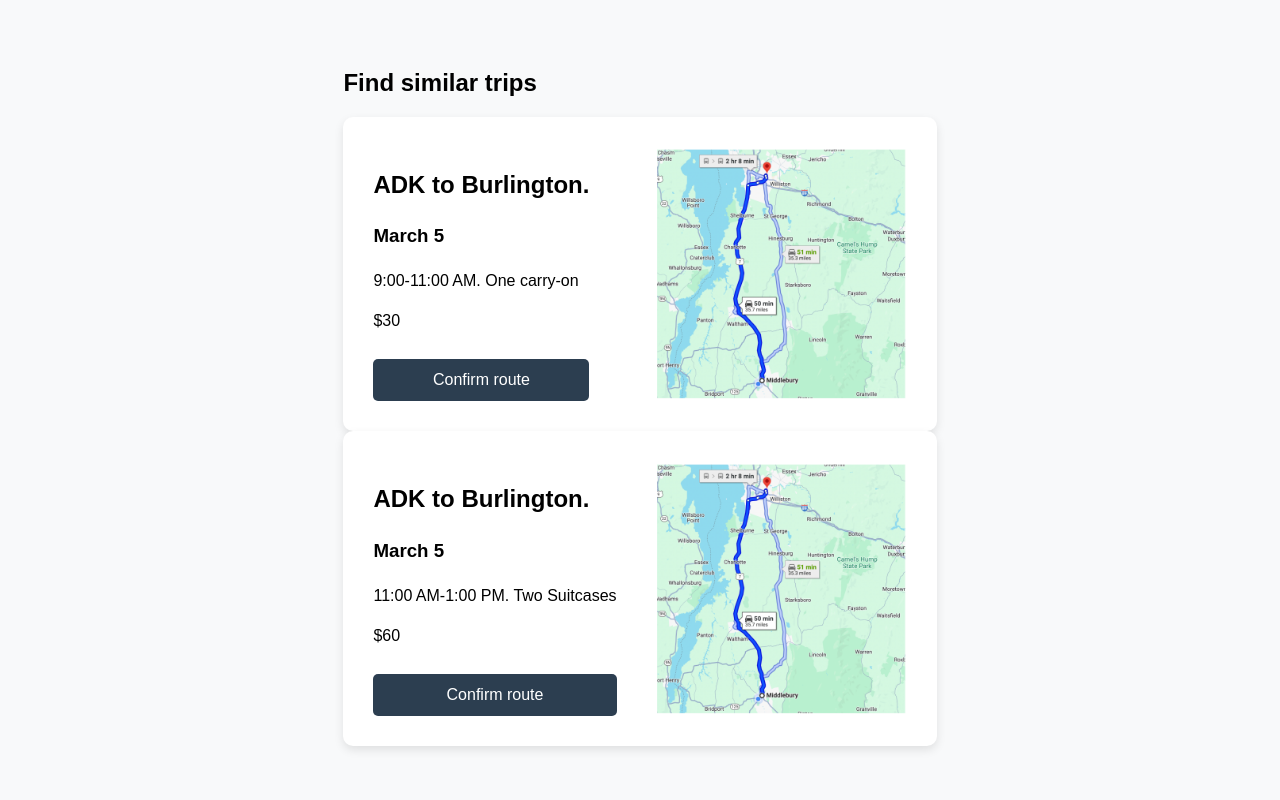
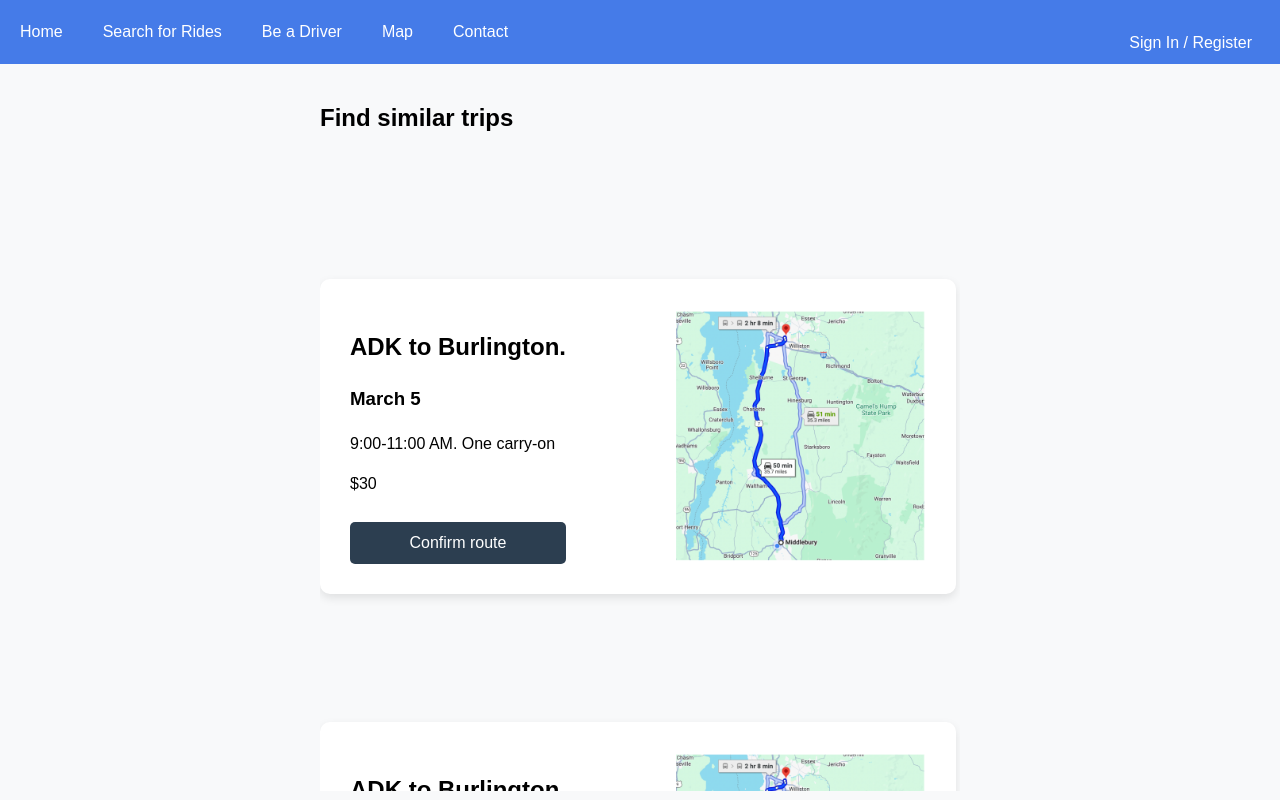
Before and after one commit to PanthersPool/PanthersPoolWeb, a React (Vite) app in the folder panthers-pool/: page /select-ride in a window 1280 px wide. Built offline with nearby package versions, Linux system fonts and the light colour scheme.

Commit message:
connect different pages

```diff
--- a/panthers-pool/src/App.css
+++ b/panthers-pool/src/App.css
@@ -19,6 +19,8 @@ body {
   align-items: center; /* Align items vertically */
   justify-content: space-between; /* Pushes form and image apart */
   gap: 40px; /* Adds spacing between form and image */
+  margin-top: 8em;
+  overflow: scroll;
 }
 
 .image-container {
--- a/panthers-pool/src/App.jsx
+++ b/panthers-pool/src/App.jsx
@@ -10,6 +10,7 @@ import MapPage from "./MapPage"
 import SelectRide from "./SelectRide"
 import RegisterPage from "./RegisterPage"
 import "./App.css";
+import RideOption from "./rideOption.jsx";
 
 function App() {
   return (
@@ -17,11 +18,13 @@ function App() {
       <Routes>
         <Route path="/" element={<LaunchPage />} />
         <Route path="/find-ride" element={<FindRide />} />
-        <Route path="/driverSignUp" element={<DriverSignUp />} />
+        <Route path="/driver-sign-up" element={<DriverSignUp />} />
         <Route path="/confirmation" element={<ConfirmationPage />} />
         <Route path="/register" element={<RegisterPage />} />
         <Route path="/map-page" element={<MapPage/>} />
         <Route path="/select-ride" element={<SelectRide />} />
+        <Route path="/ride-options" element={<RideOption />} />
+
       </Routes>
     </Router>
   );
--- a/panthers-pool/src/DriverSignUp.css
+++ b/panthers-pool/src/DriverSignUp.css
@@ -7,6 +7,7 @@
     justify-content: center;
     align-items: center;
     background-color: #f8f9fa;
+    overflow: scroll;
 }
 
 .signup-box {
@@ -17,6 +18,7 @@
     width: 80%;
     display: flex;
     justify-content: space-around;
+    margin-top: 8em;
 }
 
 .basic-info-container {
--- a/panthers-pool/src/DriverSignUp.jsx
+++ b/panthers-pool/src/DriverSignUp.jsx
@@ -1,5 +1,7 @@
 import { useState } from "react";
 import "./DriverSignUp.css";
+import "./NavBar.css";
+import NavBar from "./NavBar.jsx";
 
 function DriverSignup() {
     const [formData, setFormData] = useState({
@@ -31,6 +33,7 @@ function DriverSignup() {
 
     return (
         <div className="driver-signup">
+            < NavBar />
             <div className="signup-box">
                 <div className="basic-info-container">
                     <h2 className="signup-title">Driver Sign Up →</h2>
--- a/panthers-pool/src/FindRide.jsx
+++ b/panthers-pool/src/FindRide.jsx
@@ -2,13 +2,23 @@ import React from "react";
 import NavBar from "./NavBar";
 import "./NavBar.css";
 import "./FindRide.css";
+import { useNavigate } from "react-router-dom";
 
 const FindRide = () => {
+  const navigate = useNavigate();
+
+  const handleSubmit = (event) => {
+    event.preventDefault();
+    // Optionally, process form data here
+
+    navigate("/select-ride");
+  };
+
   return (
     <div>
       <NavBar />
       <div className="form-container">
-        <form>
+        <form onSubmit={handleSubmit}>
           <div className="form-group">
             <label htmlFor="departure">Departure:</label>
             <input type="text" id="departure" name="departure" />
--- a/panthers-pool/src/MapPage.jsx
+++ b/panthers-pool/src/MapPage.jsx
@@ -2,6 +2,7 @@ import { useState } from 'react'
 import { useNavigate } from 'react-router-dom'
 import mapImage from './assets/mapImage.png'
 import './App.css'
+import NaveBar from './NavBar'
 
 function MapPage() {
   const [departure, setDeparture] = useState("")
@@ -16,6 +17,7 @@ function MapPage() {
 
   return (
     <>
+        <NaveBar />
       <div className="container">
         <div className = "form-container">
         <h1>Turn Your Commute Into Cash!</h1>
--- a/panthers-pool/src/NavBar.jsx
+++ b/panthers-pool/src/NavBar.jsx
@@ -1,4 +1,5 @@
 import React, { useState, useEffect } from "react";
+import { Link } from 'react-router-dom';
 import "./NavBar.css";
 
 const NavBar = () => {
@@ -51,10 +52,16 @@ const NavBar = () => {
         <div className="nav-container">
           <ul className={`nav-links ${isNavActive ? "active" : ""}`}>
             <li>
-              <a href="#community">Community</a>
+              <Link to="/">Home</Link>
             </li>
             <li>
-              <a href="#my-trips">My Trips</a>
+              <Link to="/find-ride">Search for Rides</Link>
+            </li>
+            <li>
+              <Link to="/driver-sign-up">Be a Driver</Link>
+            </li>
+            <li>
+              <Link to="/map-page">Map</Link>
             </li>
             <li>
               <a href="#contact">Contact</a>
--- a/panthers-pool/src/RegisterPage.jsx
+++ b/panthers-pool/src/RegisterPage.jsx
@@ -1,6 +1,6 @@
 import { useState } from 'react'
 import { useNavigate } from 'react-router-dom'
-import RegisterImage from './assets/registerImage.png'
+// import RegisterImage from './assets/registerImage.png'
 
 export default function RegisterPage() {
     const [firstName, setFirstName] = useState("")
--- /dev/null
+++ b/panthers-pool/src/SelectRide.css
@@ -0,0 +1,12 @@
+.select-ride-page {
+    margin-top: 6em;
+}
+
+.ride-options {
+    height: 80vh;
+    width: 80vh;
+    overflow: scroll;
+    display: flex;
+    flex-direction: column;
+    justify-content: space-between;
+}
--- a/panthers-pool/src/SelectRide.jsx
+++ b/panthers-pool/src/SelectRide.jsx
@@ -1,6 +1,8 @@
 import { useState } from 'react'
 import mapImage from './assets/mapImage.png'
 import RideOption from './rideOption'
+import NavBar from "./NavBar.jsx";
+import "./SelectRide.css";
 
 export default function SelectRide() {
     const [activeRide, setActiveRide] = useState()
@@ -28,8 +30,11 @@ export default function SelectRide() {
 
     return (
     <>
+        <NavBar />
+        <div className="select-ride-page">
         <h1>Find similar trips</h1>
 
+        <div className="ride-options">
         {mockTrips.map((trip) => (
             <div key = {trip.id} className="trip-container">
                 <div className="container">
@@ -38,6 +43,8 @@ export default function SelectRide() {
                 </div>
             </div>
         ))}
+        </div>
+        </div>
     </>
     )
 }
```
Also changed, not shown: panthers-pool/src/assets/placeholder1.png (added).
